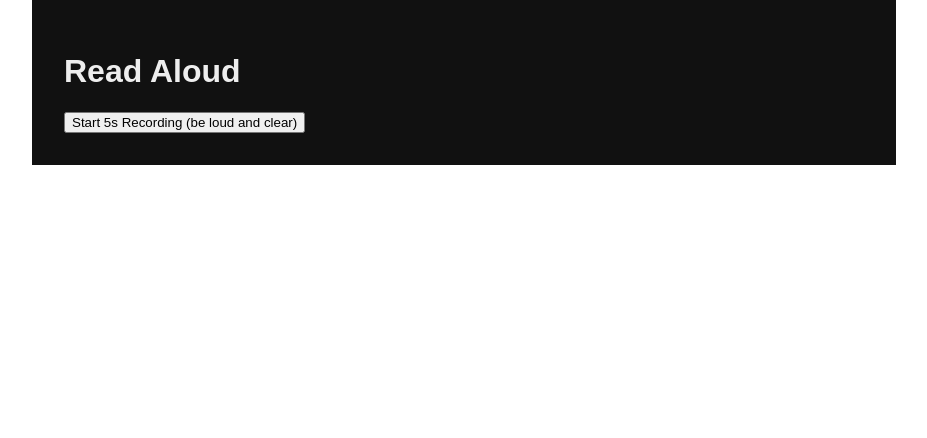
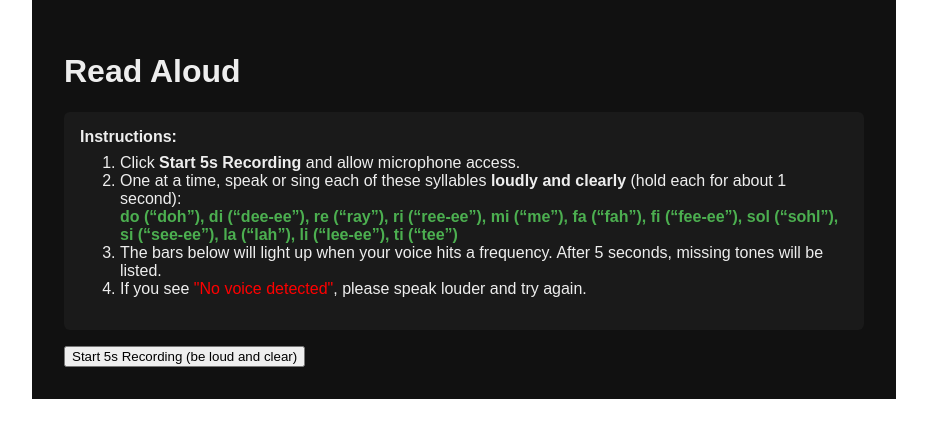
Before and after one commit to riseroofing/missing-tones-app, a React (Create React App) app in the folder frontend/: page / in a window 1280 px wide. Shown: the top 438 px of the page, without its empty margins (176-1103 px from the left). Built offline with nearby package versions, Linux system fonts and the light colour scheme.

Commit message:
On-screen user instructions are now displayed at the top of your app

```diff
--- a/frontend/src/App.js
+++ b/frontend/src/App.js
@@ -199,6 +199,24 @@ function App() {
   return (
     <div className="App">
       <h1>Read Aloud</h1>
+      <div className="instructions" style={{ background: "#1a1a1a", color: "#eee", padding: "1rem", borderRadius: 6, marginBottom: 16 }}>
+        <strong>Instructions:</strong>
+        <ol style={{ marginTop: 8 }}>
+          <li>Click <b>Start 5s Recording</b> and allow microphone access.</li>
+          <li>
+            One at a time, speak or sing each of these syllables <b>loudly and clearly</b> (hold each for about 1 second):<br />
+            <span style={{ color: '#4caf50', fontWeight: 600 }}>
+              do (“doh”), di (“dee-ee”), re (“ray”), ri (“ree-ee”), mi (“me”), fa (“fah”), fi (“fee-ee”), sol (“sohl”), si (“see-ee”), la (“lah”), li (“lee-ee”), ti (“tee”)
+            </span>
+          </li>
+          <li>
+            The bars below will light up when your voice hits a frequency. After 5 seconds, missing tones will be listed.
+          </li>
+          <li>
+            If you see <span style={{ color: 'red' }}>"No voice detected"</span>, please speak louder and try again.
+          </li>
+        </ol>
+      </div>
       {stage==='idle' && (
         <button onClick={startRecording}>
           Start 5s Recording (be loud and clear)
```
